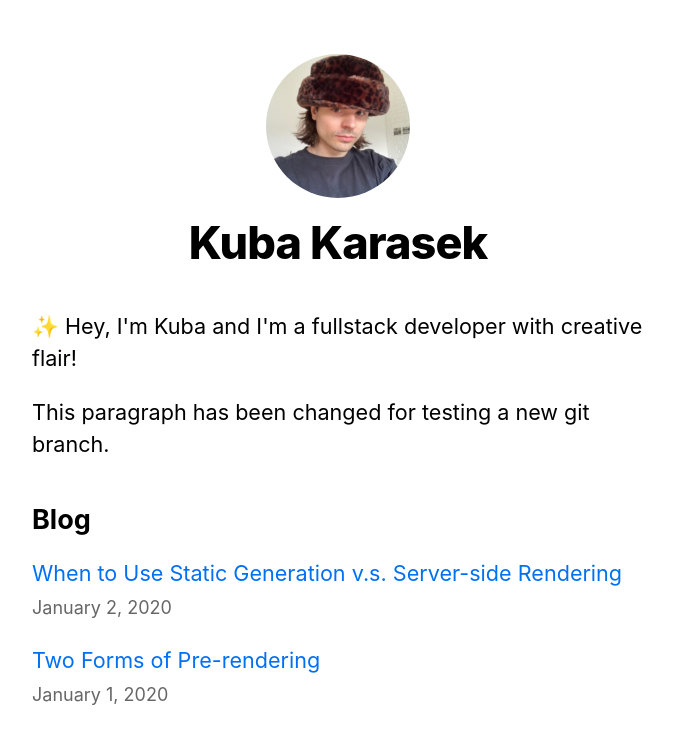
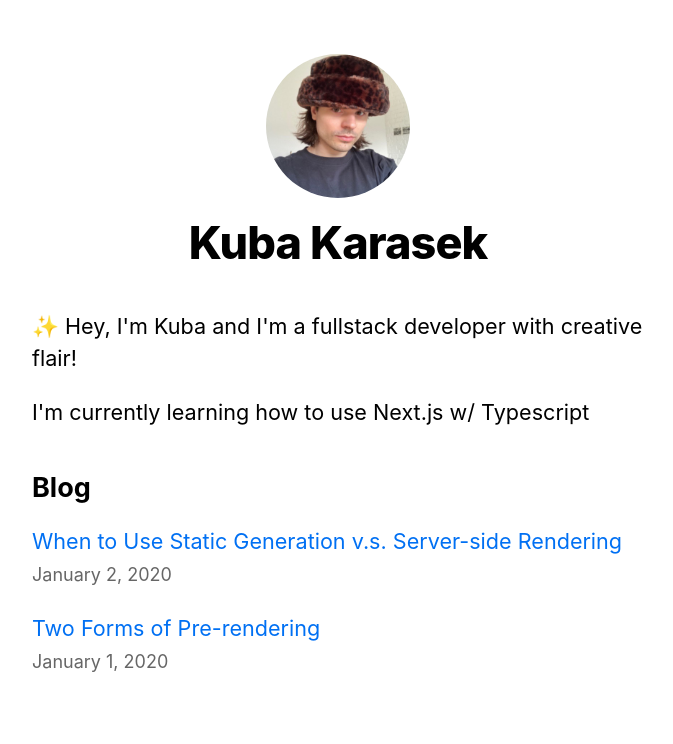
Before and after one commit to kkarasek/next-blog-sample, a Next.js app: page / in a window 1280 px wide. Shown: the top 744 px of the page, without its empty margins (302-975 px from the left). Built offline with nearby package versions, Linux system fonts and the light colour scheme.

Commit message:
🛠  change paragraph in Home page again

```diff
--- a/pages/index.js
+++ b/pages/index.js
@@ -27,7 +27,7 @@ export const Home = ({ allPostsData }) => {
 				<p>
 					✨ Hey, I'm Kuba and I'm a fullstack developer with creative flair!
 				</p>
-				<p>This paragraph has been changed for testing a new git branch.</p>
+				<p>I'm currently learning how to use Next.js w/ Typescript</p>
 			</section>
 
 			<section className={`${utilStyles.headingMd} ${utilStyles.padding1px}`}>
```
